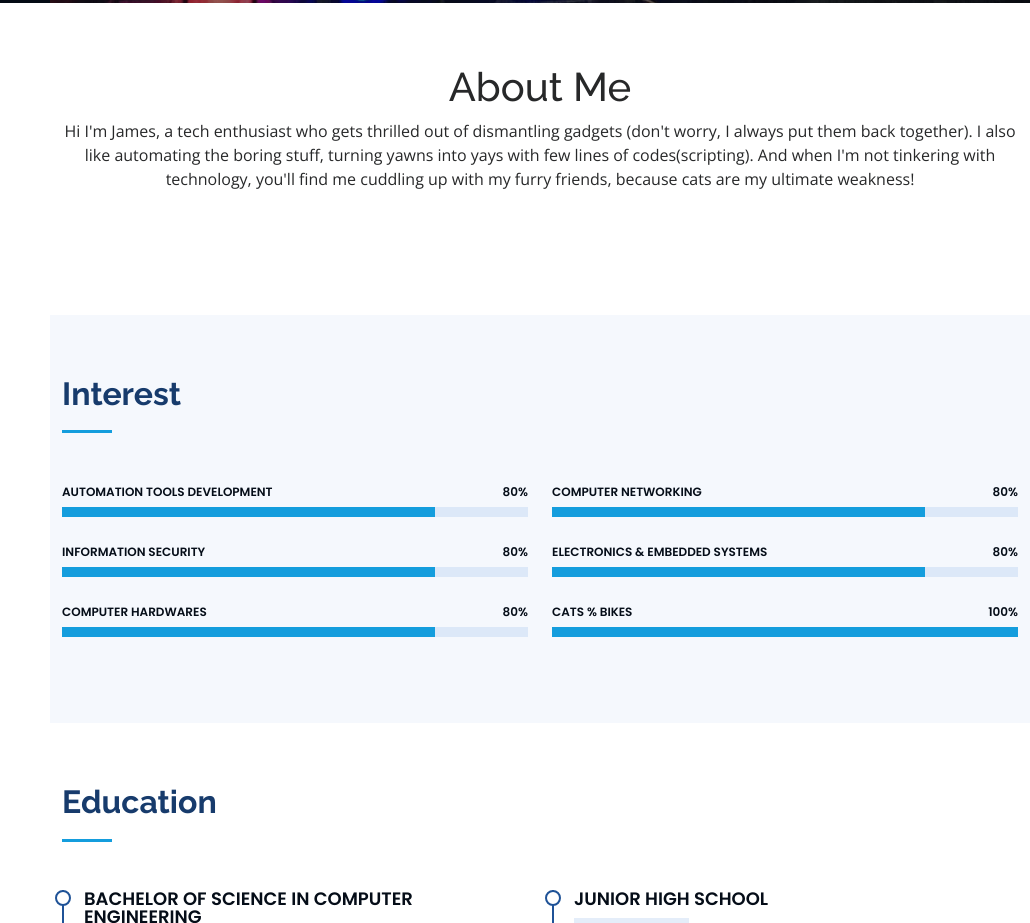
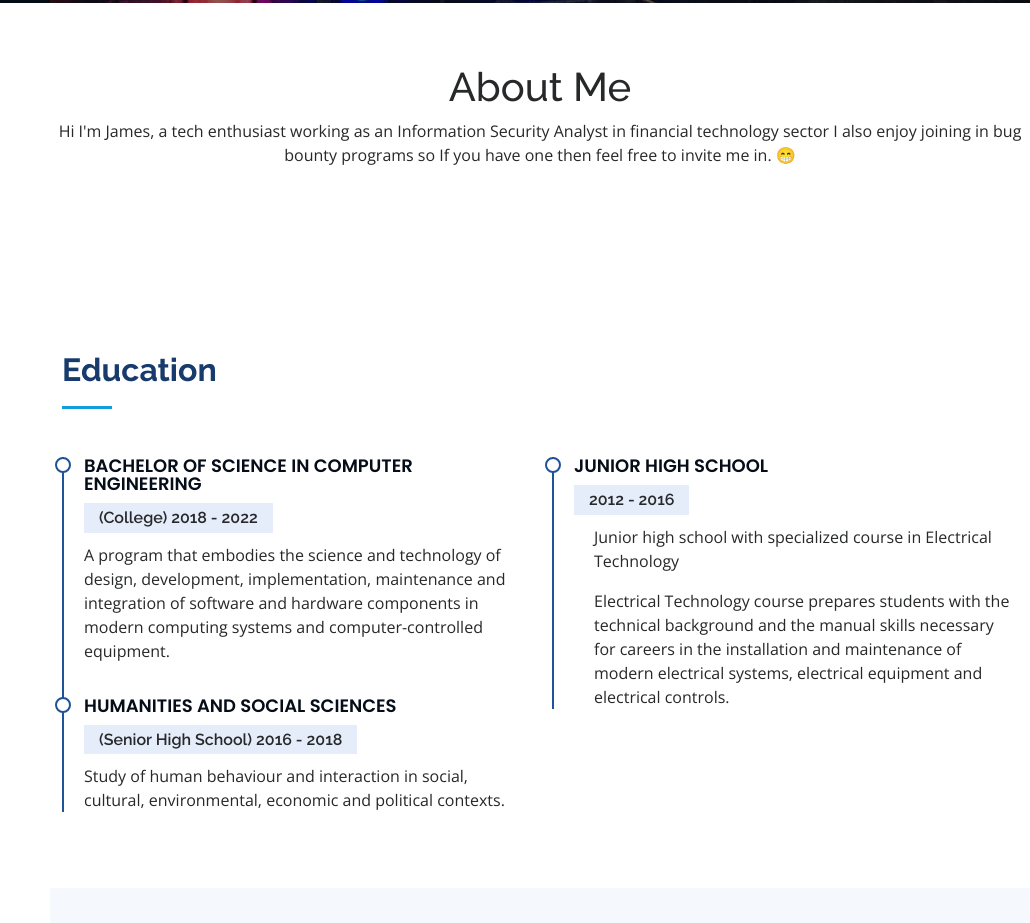
Before and after one commit to artcabby44/myWeb, a plain HTML site: page index.html in a window 1280 px wide. Shown: the part 797-1720 px from the top of the page, without its empty margins (250-1280 px from the left). Drawn offline with nearby package versions, Linux system fonts and the light colour scheme.

Commit message:
Update index.html

```diff
--- a/index.html
+++ b/index.html
@@ -83,8 +83,7 @@
         <h1>About Me</h1>
         <p>
 
-Hi I'm James, a tech enthusiast who gets thrilled out of dismantling gadgets (don't worry, I always put them back together). I also like automating the boring stuff, turning yawns into yays with few lines of codes(scripting). And when I'm not tinkering with technology, you'll find me cuddling up with my furry friends, because cats are my ultimate weakness!
-        </p>
+Hi I'm James, a tech enthusiast working as an Information Security Analyst in financial technology sector I also enjoy joining in bug bounty programs so If you have one then feel free to invite me in. 😁 </p>
 
         <div class="row">
             <div class="text-center">
@@ -108,72 +107,6 @@ Hi I'm James, a tech enthusiast who gets thrilled out of dismantling gadgets (do
     </section><!-- End About Section -->
 
 
-    <!-- ======= Interest Section ======= -->
-    <section id="skills" class="skills section-bg">
-      <div class="container">
-
-        <div class="section-title">
-          <h2>Interest</h2>
-
-
-        </div>
-
-        <div class="row skills-content">
-
-          <div class="col-lg-6" data-aos="fade-up">
-
-            <div class="progress">
-              <span class="skill">Automation tools development<i class="val">80%</i></span>
-              <div class="progress-bar-wrap">
-                <div class="progress-bar" role="progressbar" aria-valuenow="80" aria-valuemin="0" aria-valuemax="100"></div>
-              </div>
-            </div>
-
-            <div class="progress">
-              <span class="skill">Information Security<i class="val">80%</i></span>
-              <div class="progress-bar-wrap">
-                <div class="progress-bar" role="progressbar" aria-valuenow="80" aria-valuemin="0" aria-valuemax="100"></div>
-              </div>
-            </div>
-
-            <div class="progress">
-              <span class="skill">Computer Hardwares<i class="val">80%</i></span>
-              <div class="progress-bar-wrap">
-                <div class="progress-bar" role="progressbar" aria-valuenow="80" aria-valuemin="0" aria-valuemax="100"></div>
-              </div>
-            </div>
-
-          </div>
-
-          <div class="col-lg-6" data-aos="fade-up" data-aos-delay="100">
-
-            <div class="progress">
-              <span class="skill">Computer Networking<i class="val">80%</i></span>
-              <div class="progress-bar-wrap">
-                <div class="progress-bar" role="progressbar" aria-valuenow="80" aria-valuemin="0" aria-valuemax="100"></div>
-              </div>
-            </div>
-
-            <div class="progress">
-              <span class="skill">Electronics & Embedded Systems<i class="val">80%</i></span>
-              <div class="progress-bar-wrap">
-                <div class="progress-bar" role="progressbar" aria-valuenow="80" aria-valuemin="0" aria-valuemax="100"></div>
-              </div>
-            </div>
-
-            <div class="progress">
-              <span class="skill">Cats % Bikes <i class="val">100%</i></span>
-              <div class="progress-bar-wrap">
-                <div class="progress-bar" role="progressbar" aria-valuenow="100" aria-valuemin="0" aria-valuemax="100"></div>
-              </div>
-            </div>
-
-          </div>
-
-        </div>
-
-      </div>
-    </section><!-- End Skills Section -->
 
     <!-- ======= Resume Section ======= -->
     <section id="resume" class="resume">
```
